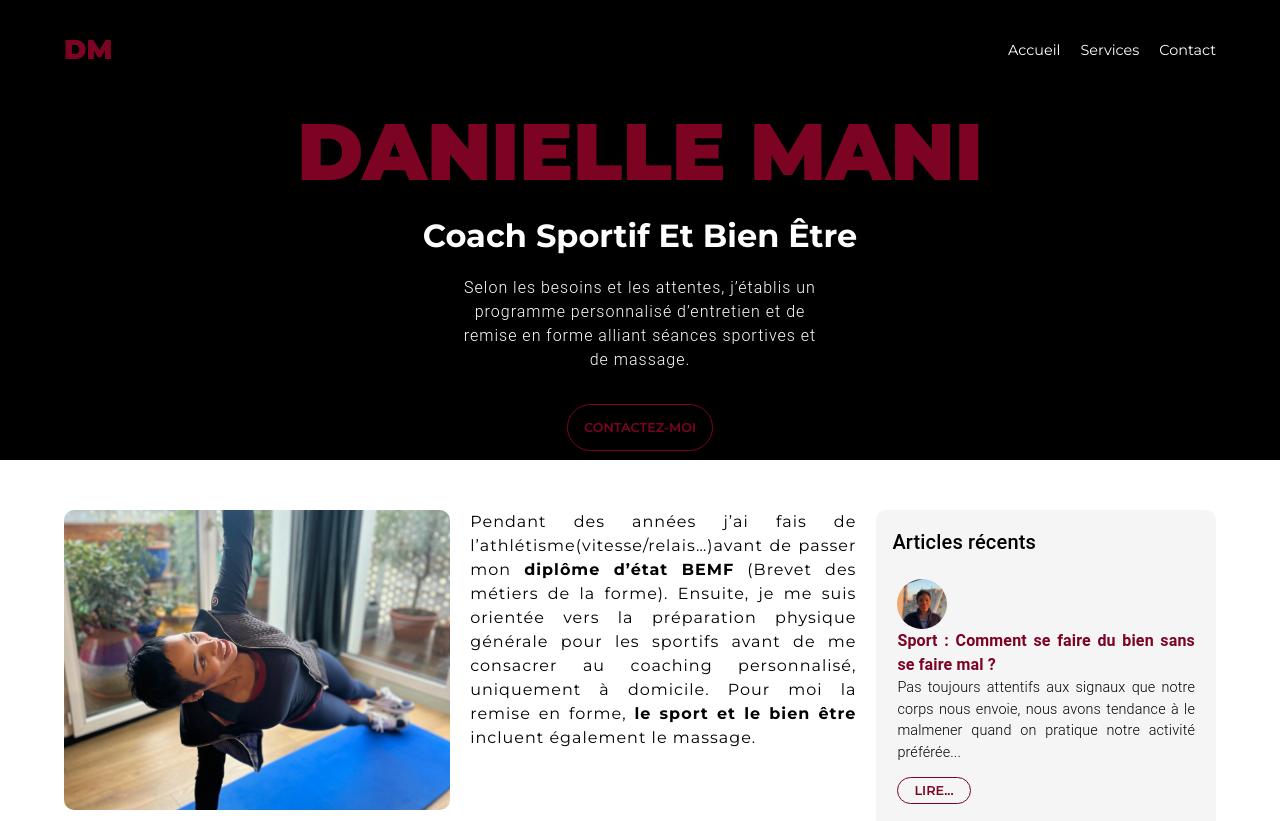
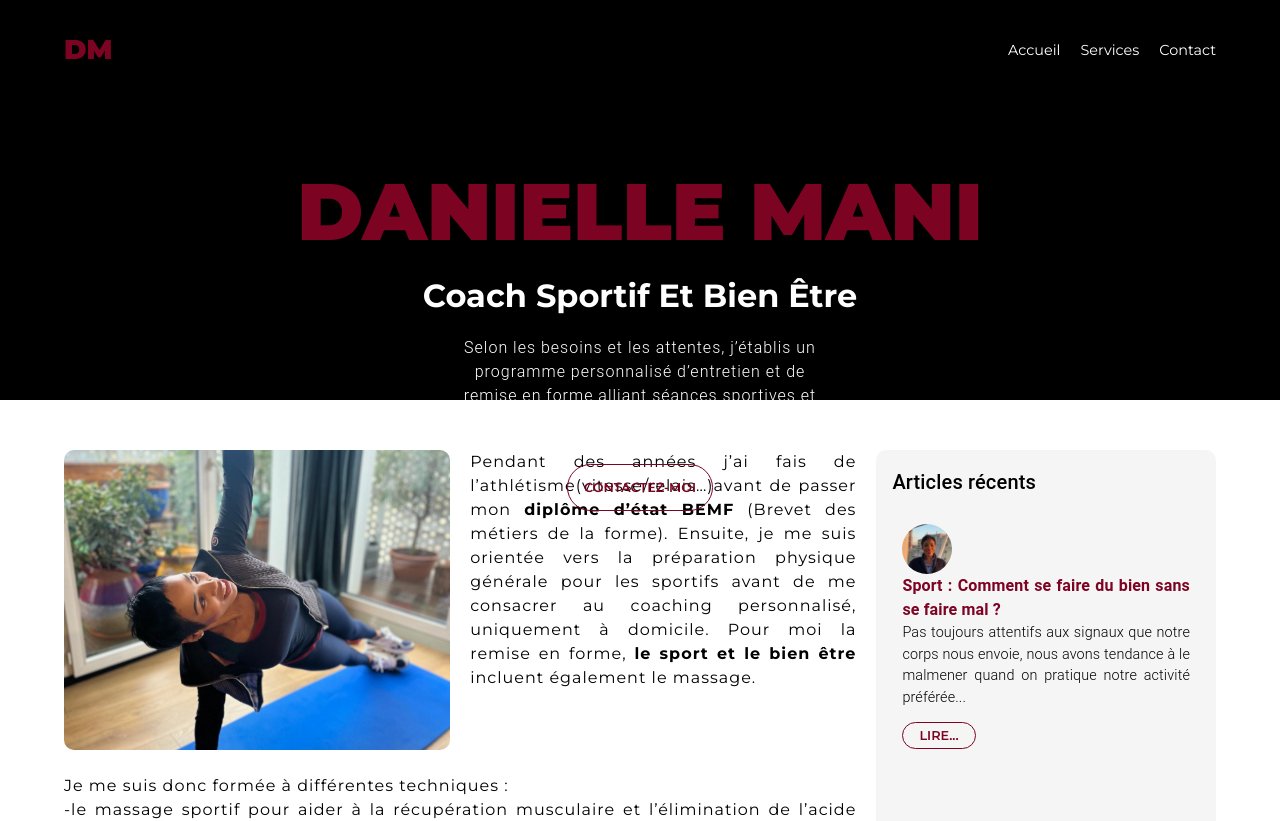
Before and after one commit to requiemcreatif/Danielle-mani-website, a Next.js app: page / in a window 1280 px wide. Shown: the top 821 px of the page. Built offline with nearby package versions, Linux system fonts and the light colour scheme.

Commit message:
latest changes structure

```diff
--- a/components/Header/index.tsx
+++ b/components/Header/index.tsx
@@ -9,6 +9,7 @@ import {
   HeaderImage,
   HeaderContent,
   TextAnimation,
+  HeaderContainer,
 } from "./styles.js";
 
 const Header = () => {
@@ -24,7 +25,7 @@ const Header = () => {
           // style={{ opacity: 0.5 }}
         /> */}
         <Navbar />
-
+        <HeaderContainer>
           <HeaderWrapper>
             <MainTitle className="slide-down ">Danielle Mani</MainTitle>
             <h3>Coach Sportif Et Bien Être</h3>
@@ -39,6 +40,7 @@ const Header = () => {
             </Typography>
             <button>Contactez-moi</button>
           </HeaderWrapper>
+        </HeaderContainer>
       </HeaderContent>
     </Box>
   );
--- a/components/Header/styles.js
+++ b/components/Header/styles.js
@@ -1,6 +1,13 @@
 "use client";
 import { styled } from "@mui/material";
 import Image from "next/image";
+
+export const HeaderContainer = styled("div")`
+  display: flex;
+  flex-direction: column;
+  justify-content: center;
+  padding-top: 60px;
+`;
 
 export const HeaderWrapper = styled("div")`
   position: relative;
--- a/components/SideContent/styles.js
+++ b/components/SideContent/styles.js
@@ -20,7 +20,7 @@ export const SideContentWrapper = styled("div")`
 `;
 
 export const SideArticle = styled("div")`
-  padding: 5px;
+  padding: 10px;
   &:hover {
     background-color: #f0f0f0;
     border-radius: 10px;
```
Lines whose indentation alone changed are shown as unchanged.
